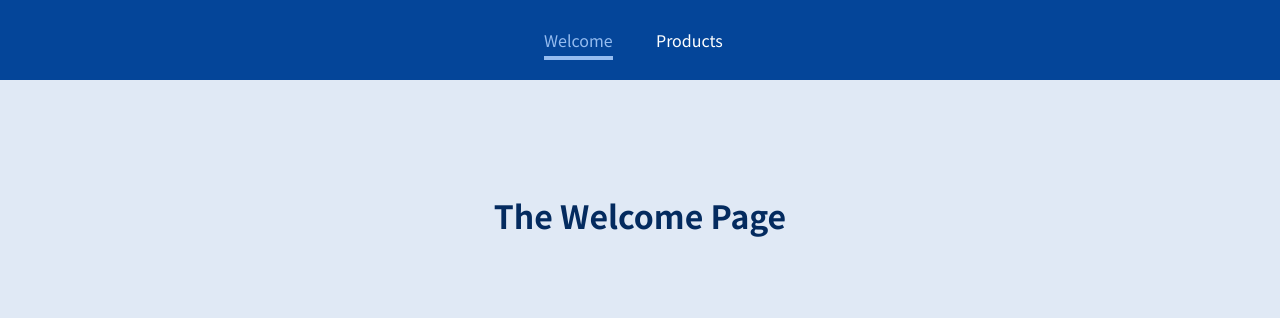
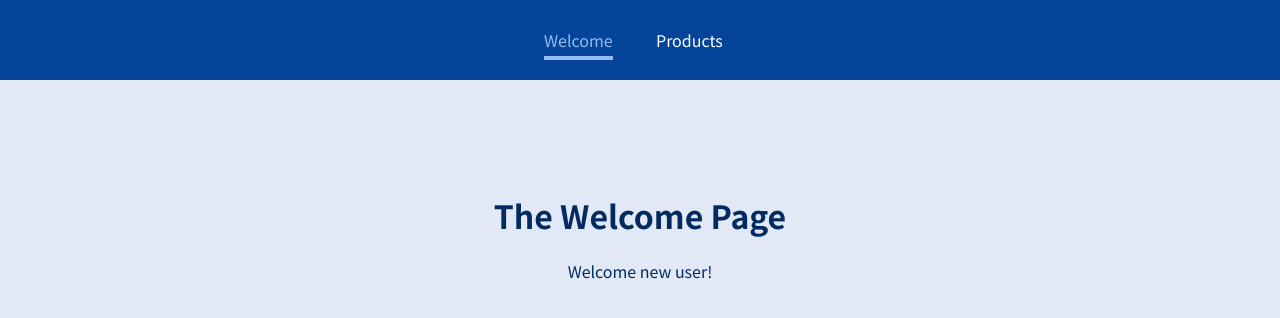
Before and after one commit to Stav93/Redux-Practice, a React (Create React App) app: page /welcome/new-user in a window 1280 px wide. Shown: the top 318 px of the page. Built offline with nearby package versions, Linux system fonts and the light colour scheme.

Commit message:
adding nested routes

```diff
--- a/src/components/Welcome.jsx
+++ b/src/components/Welcome.jsx
@@ -1,8 +1,13 @@
-
+import { Route } from "react-router-dom"
 
 function Welcome() {
   return (
-    <h1>The Welcome Page</h1>
+    <>
+      <h1>The Welcome Page</h1>
+      <Route path="/welcome/new-user">
+        <p>Welcome new user!</p>
+      </Route>
+    </>
   )
 }
 
```
Also changed, not shown: 1 other file (tests, documents, lock files or other folders).
